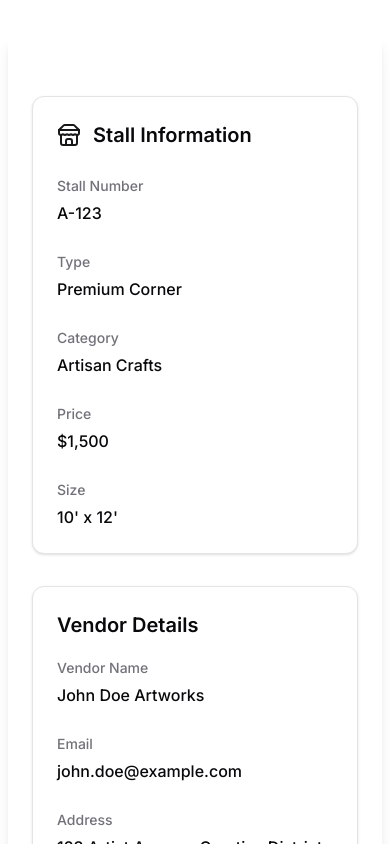
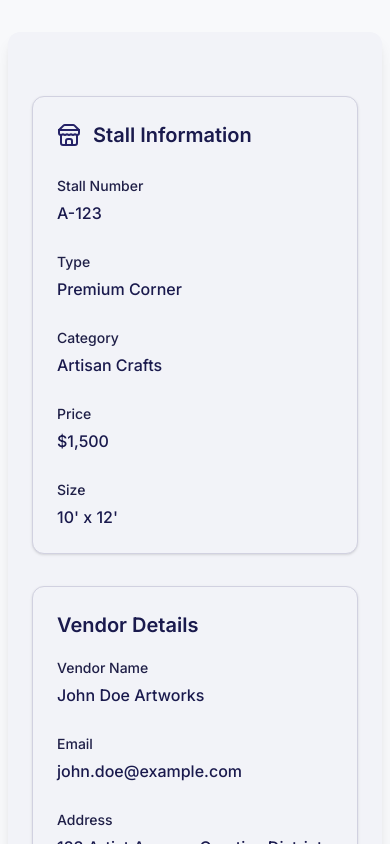
Before and after one commit to Parth-12pm/next-stallSpot, a Next.js app: page /vendorapplication in a window 390 px wide. Shown: the top 844 px of the page. Built offline with nearby package versions, Linux system fonts and the light colour scheme; no server answers.

Commit message:
fix: update layout and global styles for improved aesthetics and responsiveness

```diff
--- a/src/app/(main)/layout.tsx
+++ b/src/app/(main)/layout.tsx
@@ -20,7 +20,7 @@ export default function MainLayout({ children }: MainLayoutProps) {
     <div className="flex flex-col min-h-screen bg-background antialiased">
       <Navigation />
       <Suspense fallback={<LoadingSpinner />}>
-        <main className="flex-1 w-full mx-auto">
+        <main className="flex-1 w-full mx-auto min-h-screen">
           {children}
         </main>
       </Suspense>
--- a/src/app/globals.css
+++ b/src/app/globals.css
@@ -7,64 +7,64 @@ body {
   font-family: Arial, Helvetica, sans-serif;
 }
 
-
 @layer base {
   :root {
-    --background: 0 0% 100%;
-    --foreground: 240 10% 3.9%;
-    --card: 0 0% 100%;
-    --card-foreground: 240 10% 3.9%;
-    --popover: 0 0% 100%;
-    --popover-foreground: 240 10% 3.9%;
-    --primary: 240 5.9% 10%;
-    --primary-foreground: 0 0% 98%;
-    --secondary: 240 4.8% 95.9%;
-    --secondary-foreground: 240 5.9% 10%;
-    --muted: 240 4.8% 95.9%;
-    --muted-foreground: 240 3.8% 46.1%;
-    --accent: 240 4.8% 95.9%;
-    --accent-foreground: 240 5.9% 10%;
-    --destructive: 0 84.2% 60.2%;
+    --background: 230 30% 98%; /* Cool, airy white with a blue tint */
+    --foreground: 240 60% 15%; /* Deep navy for text */
+    --card: 230 30% 96%; /* Subtle off-white for cards */
+    --card-foreground: 240 50% 20%; /* Darker navy for contrast */
+    --popover: var(--card); /* Align with card background */
+    --popover-foreground: var(--card-foreground);
+    --primary: 242 50% 27%; /* #312b81 */
+    --primary-foreground: 60 100% 98%; /* Soft, warm white */
+    --secondary: 51 92% 55%; /* #f6de21 */
+    --secondary-foreground: 240 70% 10%; /* Deep blue contrast */
+    --muted: 240 20% 88%; /* Light blue-gray for muted elements */
+    --muted-foreground: 240 40% 20%;
+    --accent: 242 50% 27%; /* Match primary */
+    --accent-foreground: 60 100% 98%;
+    --destructive: 0 70% 60%; /* Soft red for destructive actions */
     --destructive-foreground: 0 0% 98%;
-    --border: 240 5.9% 90%;
-    --input: 240 5.9% 90%;
-    --ring: 240 5.9% 10%;
-    --radius: 0.5rem;
-    --chart-1: 12 76% 61%;
-    --chart-2: 173 58% 39%;
-    --chart-3: 197 37% 24%;
-    --chart-4: 43 74% 66%;
-    --chart-5: 27 87% 67%;
+    --border: 240 20% 85%; /* Subtle blue border */
+    --input: 240 20% 85%; /* Match border for input fields */
+    --ring: 242 50% 27%; /* #312b81 for focus states */
+    --radius: 0.5rem; /* Same as original scheme */
+    --chart-1: 242 50% 27%; /* Deep Purple */
+    --chart-2: 51 92% 55%; /* Bright Yellow */
+    --chart-3: 35 85% 45%; /* Soft orange as a third tone */
+    --chart-4: 240 50% 30%; /* Rich navy */
+    --chart-5: 60 95% 67%; /* Lighter yellow-green for energy */
     --sidebar-background: 0 0% 98%;
     --sidebar-foreground: 240 5.3% 26.1%;
-    --sidebar-primary: 240 5.9% 10%;
+    --sidebar-primary: 242 50% 27%; /* #312b81 */
     --sidebar-primary-foreground: 0 0% 98%;
-    --sidebar-accent: 240 4.8% 95.9%;
-    --sidebar-accent-foreground: 240 5.9% 10%;
+    --sidebar-accent: 51 92% 55%; /* #f6de21 */
+    --sidebar-accent-foreground: 242 50% 27%;
     --sidebar-border: 220 13% 91%;
     --sidebar-ring: 217.2 91.2% 59.8%;
   }
 
   .dark {
-    --background: 240 10% 3.9%;
-    --foreground: 0 0% 98%;
-    --card: 240 10% 3.9%;
-    --card-foreground: 0 0% 98%;
-    --popover: 240 10% 3.9%;
-    --popover-foreground: 0 0% 98%;
-    --primary: 0 0% 98%;
-    --primary-foreground: 240 5.9% 10%;
-    --secondary: 240 3.7% 15.9%;
-    --secondary-foreground: 0 0% 98%;
-    --muted: 240 3.7% 15.9%;
-    --muted-foreground: 240 5% 64.9%;
-    --accent: 240 3.7% 15.9%;
-    --accent-foreground: 0 0% 98%;
-    --destructive: 0 62.8% 30.6%;
+    --background: 240 20% 15%; /* Deep navy for dark mode */
+    --foreground: 60 100% 90%; /* Soft white for text */
+    --card: 240 20% 20%; /* Slightly lighter navy for cards */
+    --card-foreground: 60 100% 85%;
+    --popover: var(--card);
+    --popover-foreground: var(--card-foreground);
+    --primary: 51 92% 55%; /* Bright Yellow (#f6de21) for pops in dark mode */
+    --primary-foreground: 242 50% 15%; /* Deep Purple contrast */
+    --secondary: 242 50% 27%; /* Deep Purple (#312b81) */
+    --secondary-foreground: 60 100% 98%; /* Soft, warm white */
+    --muted: 240 20% 25%;
+    --muted-foreground: 60 100% 85%;
+    --accent: 51 92% 55%; /* Match primary */
+    --accent-foreground: 242 50% 15%; /* Match secondary foreground */
+    --destructive: 0 62.8% 30.6%; /* Muted red for dark mode */
     --destructive-foreground: 0 0% 98%;
-    --border: 240 3.7% 15.9%;
-    --input: 240 3.7% 15.9%;
-    --ring: 240 4.9% 83.9%;
+    --border: 240 20% 20%;
+    --input: 240 20% 20%;
+    --ring: 51 92% 55%; /* Vibrant Yellow for focus */
+    --radius: 0.5rem;
     --chart-1: 220 70% 50%;
     --chart-2: 160 60% 45%;
     --chart-3: 30 80% 55%;
```
